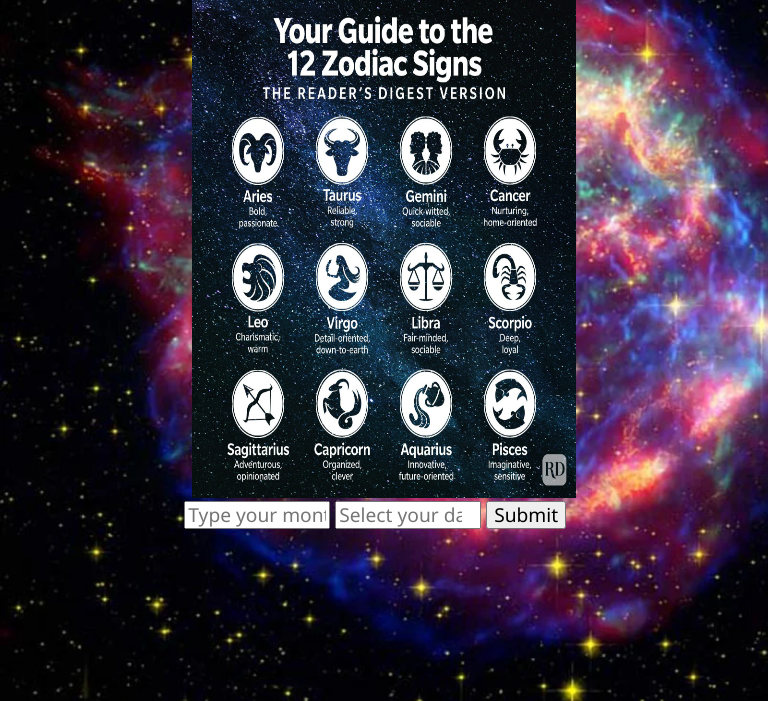
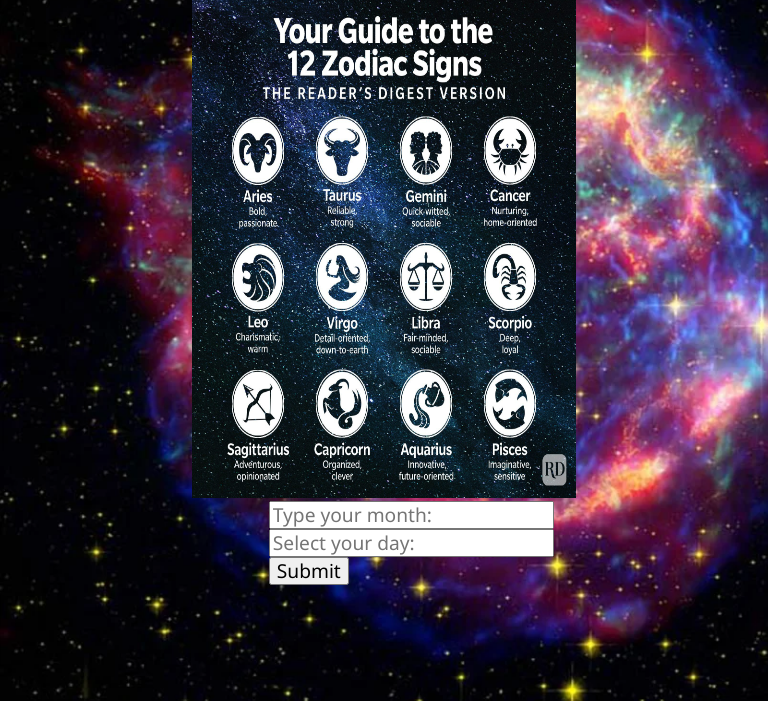
Before and after one commit to KenoCodeM2/Horoscope-, a plain HTML site: page index.html in a window 768 px wide. Shown: the part 99-800 px from the top of the page. Drawn offline with Linux system fonts and the light colour scheme.

Commit message:
changed media

```diff
--- a/css/style.css
+++ b/css/style.css
@@ -59,7 +59,7 @@ form {
     margin-left: 25%;
   }
 
-h2{
+  h2 {
     margin-left: 30%;
     margin-top: 5%;
   }
@@ -69,19 +69,18 @@ h2{
 
   /* Styles for screens between 500px and 1024px */
   form {
-    margin-left: 24%;
+    width: 20%;
+    /* margin-left: 80%; */
+    padding-left: 5%;
   }
 
 
-  h2{
+  h2 {
     margin-left: 30%;
     margin-top: 5%;
   }
 }
-input{
-width: 25%;
 
-}
 
 
 
```
